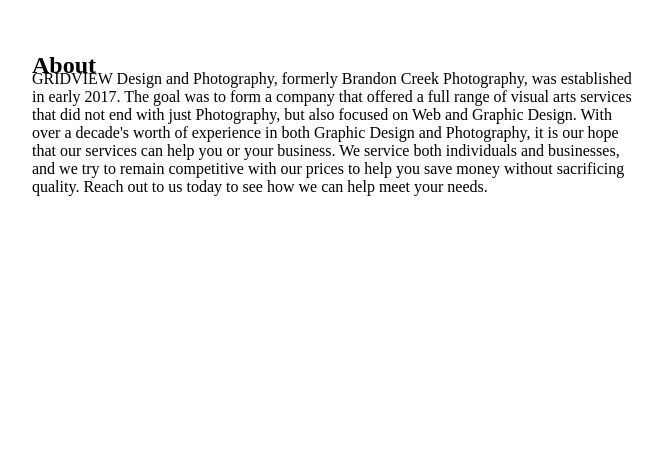
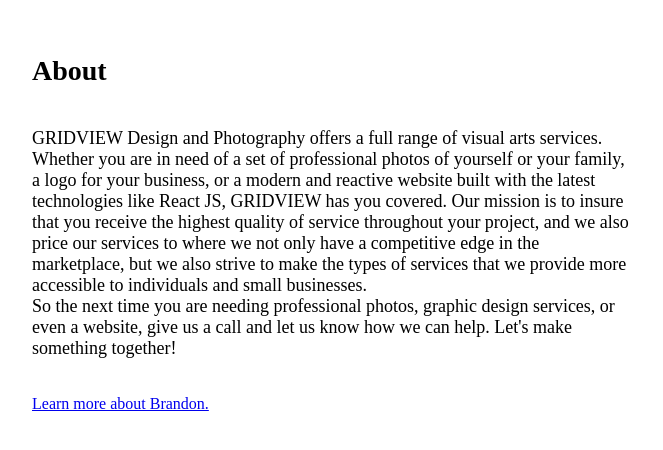
Before and after one commit to brandonjcreek/Gridview-Design-Photography-Website, a Gatsby site: page /about in a window 1280 px wide. Shown: the whole page, without its empty margins (308-971 px from the left). Built offline with nearby package versions, Linux system fonts and the light colour scheme; Gatsby itself is replaced by a stand-in of ours.

Commit message:
Finished adding content to the main pages.
Refactored the MainLayout template.

Removed the Proof route for the time being.

```diff
--- a/gatsby-config.js
+++ b/gatsby-config.js
@@ -1,6 +1,6 @@
 module.exports = {
   siteMetadata: {
-    title: `Gatsby Default Starter`,
+    title: `GRIDVIEW`,
   },
   plugins: [`gatsby-plugin-react-helmet`],
 }
--- a/src/layouts/index.js
+++ b/src/layouts/index.js
@@ -63,9 +63,6 @@
       <StyledLi>
         <NavLink to="/contact">Contact</NavLink>
       </StyledLi>
-      <StyledLi>
-        <NavLink to="/proof">Proof</NavLink>
-      </StyledLi>
     </StyledUl>
   </Navigation>
 )
--- a/src/layouts/main-layout.js
+++ b/src/layouts/main-layout.js
@@ -1,7 +1,8 @@
 import React from 'react'
 import styled from 'styled-components'
+//import default from './index';
 
-export const MainLayout = styled.div `
+const PageLayout = styled.div `
   position: relative;
   margin: 2rem;
   padding: 0 2rem;
@@ -9,25 +10,27 @@
   @media (min-width: 768px){
     padding: 0;
     display: grid;
-    grid-template-columns: 1fr 2fr 1fr;
-    grid-template-rows: 10% 80% 10%;
+    grid-template-columns: ${props => props.cols||"1fr 2fr 1fr"};
     grid-template-areas:
       ". title ."
-      ". content ."
+      ". content .";
+    h2{
+      grid-area: title;
+      font-size: 1.75rem;
+    }
+    .page-content{
+      grid-area: content;
+      p{
+        font-size: 1.125rem;
+      }
+    }
     }
 `;
-export const PageTitle = styled.h2 `
-  grid-area: title
-`
-export const PageContent = styled.div `
-  grid-area: content;
-`
 
-const StyledFooter = styled.footer `
-  background: purple;
-  width: 100vw;
-`
-
-export const Footer = () => ( <
-  StyledFooter > This is a footer < /StyledFooter>
+const MainLayout = (props) => (
+  <PageLayout>
+    <h2 className="title">{props.title}</h2>
+    <div className="page-content">{props.children}</div>
+  </PageLayout>
 )
+export default MainLayout
--- a/src/pages/about.js
+++ b/src/pages/about.js
@@ -1,16 +1,16 @@
 /* eslint-disable react/prop-types */
 import React from "react"
 import Link from "gatsby-link"
-import {MainLayout, PageTitle, PageContent, Footer} from "../layouts/main-layout"
+import MainLayout from "../layouts/main-layout"
 
 const About = ({ transition }) => (
   <div style={transition && transition.style}>
-    <MainLayout>
-        <PageTitle>About</PageTitle>
-        <PageContent>
-          <p>GRIDVIEW Design and Photography, formerly Brandon Creek Photography, was established in early 2017. The goal was to form a company that offered a full range of visual arts services that did not end with just Photography, but also focused on Web and Graphic Design. With over a decade's worth of experience in both Graphic Design and Photography, it is our hope that our services can help you or your business. We service both individuals and businesses, and we try to remain competitive with our prices to help you save money without sacrificing quality. Reach out to us today to see how we can help meet your needs.
-          </p>
-        </PageContent>
+    <MainLayout title="About">
+      <p>
+        GRIDVIEW Design and Photography offers a full range of visual arts services.
+        Whether you are in need of a set of professional photos of yourself or your family, a logo for your business, or a modern and reactive website built with the latest technologies like React JS, GRIDVIEW has you covered. Our mission is to insure that you receive the highest quality of service throughout your project, and we also price our services to where we not only have a competitive edge in the marketplace, but we also strive to make the types of services that we provide more accessible to individuals and small businesses.<br />
+        So the next time you are needing professional photos, graphic design services, or even a website, give us a call and let us know how we can help. Let's make something together!</p><br />
+        <Link to="profile">Learn more about Brandon.</Link>
     </MainLayout>
   </div>
 )
```
Also changed, not shown: src/pages/contact.js (+17 -7 lines), src/pages/design.js (+3 -6 lines), src/pages/photography.js (+3 -7 lines), src/pages/profile.js (added, +17 -0 lines), 2 other files.
